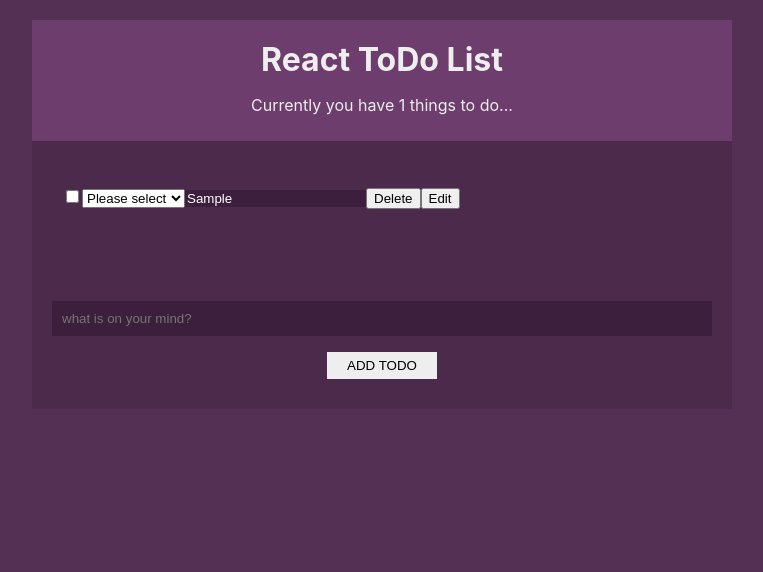
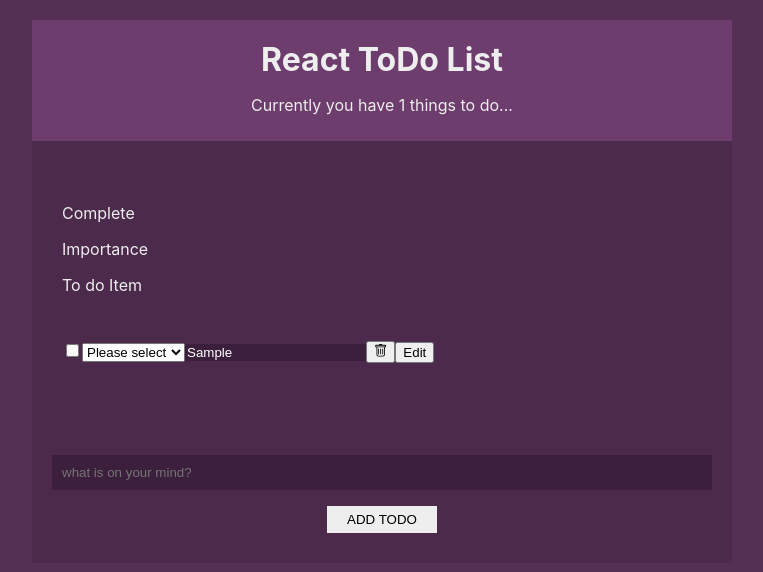
Before and after one commit to lucfercas/ToDoList-React, a React (Create React App) app: page / in a window 1280 px wide. Both pictures are taken after typing "Sample" into the empty fields and a click on the input "ADD TODO". Shown: the top 572 px of the page, without its empty margins (258-1021 px from the left). Built offline with nearby package versions, Linux system fonts and the light colour scheme.

Commit message:
add tailwind

```diff
--- a/package.json
+++ b/package.json
@@ -8,8 +8,10 @@
     "@testing-library/user-event": "^13.5.0",
     "json-server": "^1.0.0-alpha.23",
     "react": "^18.2.0",
+    "react-bootstrap-icons": "^1.11.3",
     "react-dom": "^18.2.0",
     "react-scripts": "^5.0.1",
+    "tailwindcss": "^3.4.1",
     "uuid": "^9.0.1",
     "web-vitals": "^2.1.4"
   },
--- a/src/components/ItemDetails.jsx
+++ b/src/components/ItemDetails.jsx
@@ -1,5 +1,7 @@
 import { useContext } from "react";
 import { ListContext } from "../contexts/ListContext";
+import { Trash } from "react-bootstrap-icons"
+
 
 
 const ItemDetails = ({ item }) => {
@@ -22,7 +24,7 @@ const ItemDetails = ({ item }) => {
         onBlur={() => editEnabler(item.id, item.title)}
         disabled={!item.editing}
                    />
-        <button onClick = {() => removeTodo(item.id)}>Delete</button>
+        <button onClick = {() => removeTodo(item.id)}><Trash /></button>
 
         <button onClick = {() => editDoneToggle(item.id)} >{item.editing? "Done": "Edit"}</button>
       </li>
--- a/src/components/ListDisplay.jsx
+++ b/src/components/ListDisplay.jsx
@@ -1,12 +1,16 @@
 import { useContext } from "react";
 import { ListContext } from "../contexts/ListContext";
 import  ItemDetails  from "./ItemDetails"
+import ListHead from "./ListHead"
 
 const ListDisplay = () => {
     const { items } = useContext(ListContext)
     return items.length? (
         <div className = "book-list">
+
             <ul>
+                <ListHead />
+
                { items.map(item => {
                  return ( <ItemDetails item={item} key={item.id} /> );
                })}
--- /dev/null
+++ b/src/components/ListHead.jsx
@@ -0,0 +1,16 @@
+import React, { useContext } from 'react';
+
+const ListHead = () => {
+
+
+    return (
+        <li>
+            <p>Complete</p>
+            <p>Importance</p>
+            <p>To do Item</p>
+
+        </li>
+      );
+}
+
+export default ListHead;
--- a/src/contexts/ListContext.jsx
+++ b/src/contexts/ListContext.jsx
@@ -47,6 +47,8 @@ const ListContextProvider = (props) => {
 
 
 
+
+
     return (
         <ListContext.Provider value={{items, addTodo, removeTodo, completeToggle,editEnabler, editDoneToggle, importance}}>
             { props.children }
```
Also changed, not shown: 1 other file (tests, documents, lock files or other folders).
